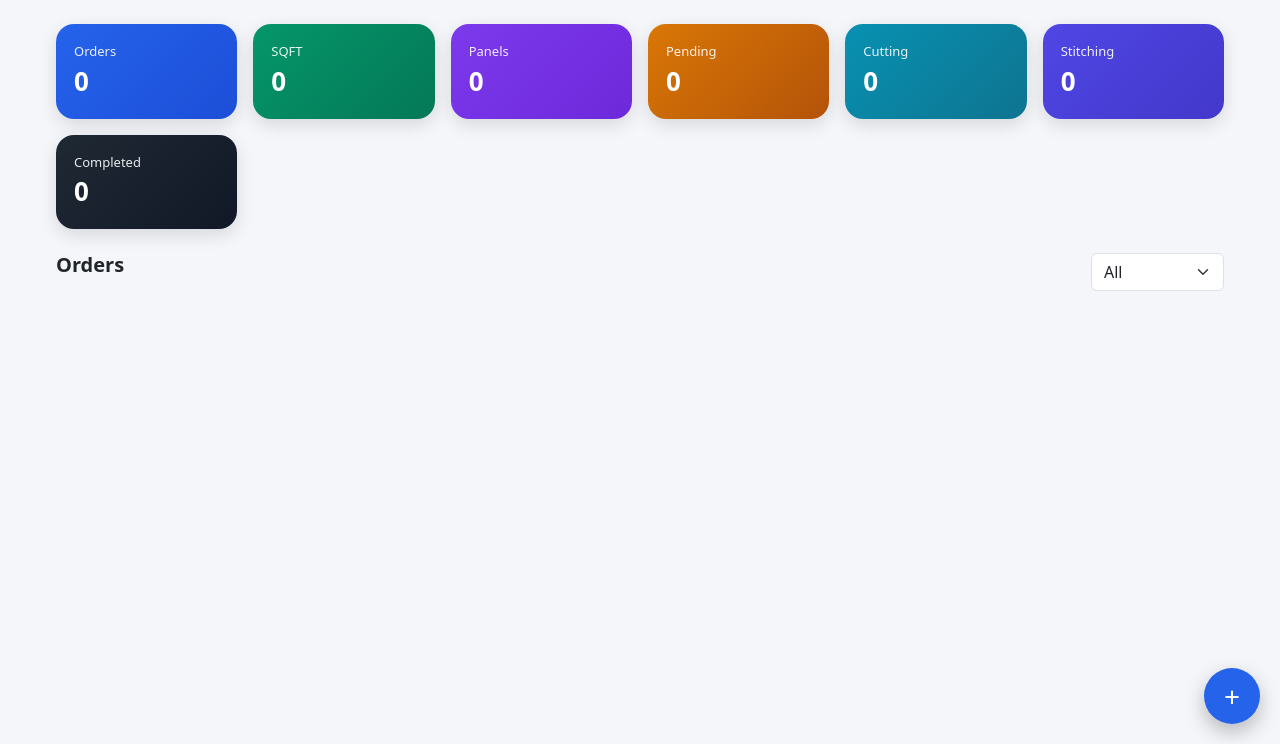
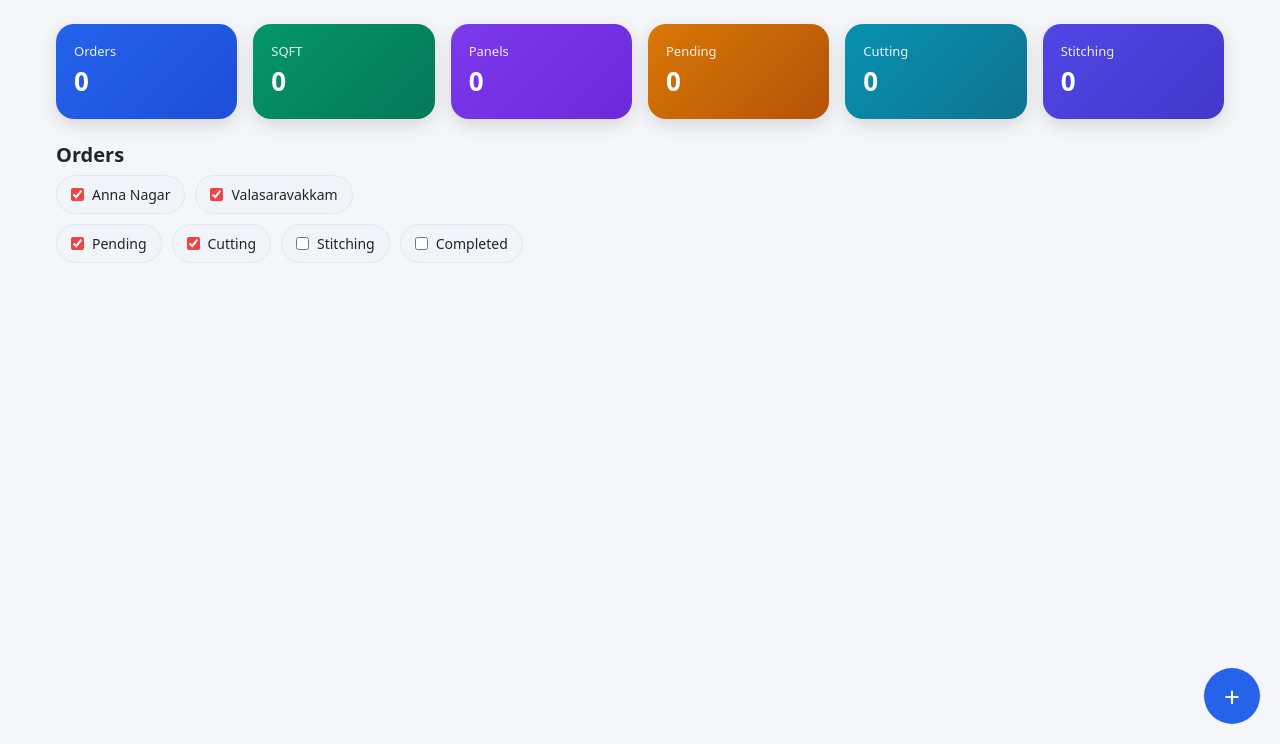
Before and after one commit to kunalQD/fabric_calc, a Flask app: page /dashboard in a window 1280 px wide. Shown: the part 56-800 px from the top of the page. Run offline with Flask 3, Linux system fonts and the light colour scheme; the visitor is signed in with stand-in values (Sample User, id 1); data that the repository does not hold is empty; parts of the project's set-up code (start-up, migrations or seed data) failed here and were passed over.

Commit message:
Add order printing functionality and enhance dashboard filters: implement PDF generation for orders and improve UI with status and showroom filters

```diff
--- a/app.py
+++ b/app.py
@@ -8,6 +8,8 @@ from reportlab.lib.pagesizes import A4
 from reportlab.platypus import SimpleDocTemplate, Paragraph, Spacer, Table, TableStyle
 from reportlab.lib.styles import getSampleStyleSheet
 from reportlab.lib import colors
+from reportlab.platypus import Image as RLImage
+from reportlab.lib.units import inch
 
 
 app = Flask(__name__)
@@ -141,6 +143,136 @@ def dashboard():
 def calculator():
     if not is_logged_in(): return redirect("/login")
     return render_template("index.html")
+
+@app.route("/api/orders/<oid>/print")
+def print_order(oid):
+    if not is_logged_in():
+        return "Unauthorized", 401
+
+    order = db.orders.find_one({"_id": oid})
+    if not order:
+        return "Order not found", 404
+
+    customer = db.customers.find_one(
+        {"_id": ObjectId(order["customer_id"])}
+    )
+
+    buffer = io.BytesIO()
+    doc = SimpleDocTemplate(
+        buffer,
+        pagesize=A4,
+        rightMargin=36,
+        leftMargin=36,
+        topMargin=36,
+        bottomMargin=36
+    )
+
+    styles = getSampleStyleSheet()
+    elements = []
+
+    # ---------- HEADER ----------
+    elements.append(Paragraph("<b>Quilt & Drapes</b>", styles["Title"]))
+    elements.append(Spacer(1, 10))
+
+    meta = [
+        f"<b>Name:</b> {customer.get('name','')}",
+        f"<b>Phone:</b> {customer.get('phone','')}",
+        f"<b>Address:</b> {customer.get('address','')}",
+        f"<b>Showroom:</b> {customer.get('showroom','')}",
+        f"<b>Status:</b> {order.get('status','')}",
+        f"<b>Due Date:</b> {order.get('due_date','')}"
+    ]
+
+    for m in meta:
+        elements.append(Paragraph(m, styles["Normal"]))
+
+    elements.append(Spacer(1, 14))
+
+    # ---------- WINDOW TABLE ----------
+    table_data = [[
+        "Window", "Stitch", "Lining", "Width", "Height",
+        "Panels", "Qty (Mtrs)", "Track (ft)"
+    ]]
+
+    for e in order.get("entries", []):
+        table_data.append([
+            e.get("Window",""),
+            e.get("Stitch",""),
+            e.get("Lining",""),
+            e.get("Width",""),
+            e.get("Height",""),
+            e.get("Panels",""),
+            f"{float(e.get('Quantity',0)):.2f}",
+            e.get("Track","")
+        ])
+
+    table = Table(table_data, repeatRows=1)
+    table.setStyle(TableStyle([
+        ("GRID", (0,0), (-1,-1), 0.5, colors.grey),
+        ("BACKGROUND", (0,0), (-1,0), colors.HexColor("#f1f5f9")),
+        ("FONT", (0,0), (-1,0), "Helvetica-Bold"),
+        ("ALIGN", (3,1), (-1,-1), "CENTER"),
+        ("VALIGN", (0,0), (-1,-1), "MIDDLE"),
+        ("BOTTOMPADDING", (0,0), (-1,-1), 6),
+        ("TOPPADDING", (0,0), (-1,-1), 6),
+    ]))
+
+    elements.append(table)
+    elements.append(Spacer(1, 16))
+
+    # ---------- WINDOW IMAGES ----------
+    for idx, e in enumerate(order.get("entries", []), start=1):
+        imgs = e.get("Images", [])
+        if not imgs:
+            continue
+
+        elements.append(
+            Paragraph(f"<b>Window {idx}: {e.get('Window','')}</b>",
+                      styles["Heading3"])
+        )
+        elements.append(Spacer(1, 8))
+
+        row = []
+        rows = []
+
+        for ref in imgs:
+            try:
+                fid = ref.replace("gridfs:", "")
+                f = fs.get(ObjectId(fid))
+                img_data = io.BytesIO(f.read())
+
+                img = RLImage(img_data, width=2.5*inch, height=2.5*inch)
+                img.hAlign = "LEFT"
+                row.append(img)
+
+                if len(row) == 3:
+                    rows.append(row)
+                    row = []
+            except:
+                continue
+
+        if row:
+            rows.append(row)
+
+        for r in rows:
+            elements.append(Table([r], colWidths=[130]*len(r)))
+            elements.append(Spacer(1, 6))
+
+        elements.append(Spacer(1, 12))
+
+    # ---------- BUILD ----------
+    doc.build(elements)
+    buffer.seek(0)
+
+    filename = f"Order_{customer.get('name','').replace(' ','_')}.pdf"
+
+    return send_file(
+        buffer,
+        as_attachment=True,
+        download_name=filename,
+        mimetype="application/pdf"
+    )
+
 
 # ---------------- IMAGES ----------------
 
@@ -316,18 +448,26 @@ def delete_order(oid):
 
 @app.route("/api/orders/list")
 def list_orders():
+
+    print("Listing orders with args:", request.args)
     if not is_logged_in():
         return jsonify({"error": "unauthorized"}), 401
 
     status = request.args.get("status")
-    q = {} if status in (None, "All") else {"status": status}
+    showroom = request.args.get("showroom")
+
+    q = {}
+
+    # ✅ STATUS FILTER (orders collection)
+    if status:
+        q["status"] = {"$in": status.split(",")}
 
     out = []
 
     for o in db.orders.find(q).sort("created_at", DESCENDING):
 
+        # 🔹 Fetch customer safely
         cust = db.customers.find_one({"_id": o.get("customer_id")})
-
         if not cust:
             try:
                 cust = db.customers.find_one({"_id": ObjectId(o.get("customer_id"))})
@@ -335,7 +475,13 @@ def list_orders():
                 cust = None
 
         if not cust:
-            cust = {"name": "Unknown", "phone": "-"}
+            continue
+
+        # ✅ SHOWROOM FILTER (customer collection)
+        if showroom:
+            allowed = showroom.split(",")
+            if cust.get("showroom") not in allowed:
+                continue
 
         sqft = 0
         panels = 0
@@ -352,7 +498,7 @@ def list_orders():
             "created_at": o.get("created_at"),
             "updated_at": o.get("updated_at"),
             "due_date": o.get("due_date"),
-
+            "showroom": cust.get("showroom", ""),
             "item_count": len(o.get("entries") or []),
             "panels": panels,
             "sqft": round(sqft, 2)
@@ -361,6 +507,7 @@ def list_orders():
     return jsonify(out)
 
 
+
 # ---------------- RUN ----------------
 
 if __name__ == "__main__":
--- a/templates/dashboard.html
+++ b/templates/dashboard.html
@@ -19,39 +19,102 @@ body { background:#f4f6f9; font-size:14px; }
   padding:18px;
   color:#fff;
   box-shadow:0 6px 18px rgba(0,0,0,.12);
-  transition: transform .2s ease, box-shadow .2s ease;
 }
-.kpi-card:hover {
-  transform: translateY(-4px);
-  box-shadow:0 10px 26px rgba(0,0,0,.18);
-}
-
 .kpi-title { font-size:13px; opacity:.9 }
 .kpi-value { font-size:26px; font-weight:700 }
 
-/* Semantic KPI Colors */
-.kpi-orders {
-  background: linear-gradient(135deg,#2563EB,#1D4ED8);
-}
-.kpi-sqft {
-  background: linear-gradient(135deg,#059669,#047857);
-}
-.kpi-panels {
-  background: linear-gradient(135deg,#7C3AED,#6D28D9);
+.kpi-orders { background:linear-gradient(135deg,#2563EB,#1D4ED8); }
+.kpi-sqft { background:linear-gradient(135deg,#059669,#047857); }
+.kpi-panels { background:linear-gradient(135deg,#7C3AED,#6D28D9); }
+.kpi-pending { background:linear-gradient(135deg,#D97706,#B45309); }
+.kpi-cutting { background:linear-gradient(135deg,#0891B2,#0E7490); }
+.kpi-stitching { background:linear-gradient(135deg,#4F46E5,#4338CA); }
+.kpi-completed { background:linear-gradient(135deg,#1F2933,#111827); }
+
+/* ---------- FILTER PILLS (LEFT SIDE) ---------- */
+.filter-pill {
+  display: inline-flex;
+  align-items: center;
+  gap: 6px;
+  padding: 6px 14px;
+  border-radius: 999px;
+  background: #eef2f7;
+  font-size: 13px;
+  cursor: pointer;
+  user-select: none;
+  border: 1px solid #e2e8f0;
 }
 
-.kpi-pending {
-  background: linear-gradient(135deg,#D97706,#B45309);
+.filter-pill input {
+  margin: 0;
 }
-.kpi-cutting {
-  background: linear-gradient(135deg,#0891B2,#0E7490);
+
+
+.status-filter-bar {
+  display: flex;
+  gap: 10px;
+  flex-wrap: wrap;
 }
-.kpi-stitching {
-  background: linear-gradient(135deg,#4F46E5,#4338CA);
+
+.status-filter-bar {
+  margin-top: 6px;
 }
-.kpi-completed {
-  background: linear-gradient(135deg,#1F2933,#111827);
+
+.status-pill {
+  background:#f1f5f9;
+  border:1px solid #e2e8f0;
 }
+
+.order-filters {
+  display: flex;
+  flex-direction: column;
+  gap: 10px;
+}
+
+.filter-group {
+  display: flex;
+  flex-wrap: wrap;
+  gap: 10px;
+}
+
+.filter-pill {
+  display: flex;
+  align-items: center;
+  gap: 8px;
+  padding: 8px 14px;
+  background: #f1f5f9;
+  border-radius: 999px;
+  cursor: pointer;
+  font-size: 14px;
+}
+
+.filter-pill input {
+  accent-color: #ef4444;
+  cursor: pointer;
+}
+
+
+.status-pill {
+  display: inline-flex;
+  align-items: center;
+  gap: 6px;
+  padding: 6px 12px;
+  border-radius: 999px;
+  background: #eef2f7;
+  font-size: 13px;
+  cursor: pointer;
+  user-select: none;
+}
+
+.status-pill input {
+  margin: 0;
+}
+
+
+.status-check input {
+  margin-right: 6px;
+}
+
 
 /* ---------- ORDER CARDS ---------- */
 .order-card {
@@ -96,7 +167,6 @@ body { background:#f4f6f9; font-size:14px; }
   justify-content:center;
   font-size:28px;
   text-decoration:none;
-  box-shadow:0 8px 20px rgba(0,0,0,.25);
 }
 </style>
 </head>
@@ -112,67 +182,58 @@ body { background:#f4f6f9; font-size:14px; }
 
 <!-- KPI -->
 <div class="row g-3 mb-4">
-  <div class="col-6 col-md-2">
-    <div class="kpi-card kpi-orders">
-      <div class="kpi-title">Orders</div>
-      <div id="kpiOrders" class="kpi-value">0</div>
+  <div class="col-6 col-md-2"><div class="kpi-card kpi-orders"><div class="kpi-title">Orders</div><div id="kpiOrders" class="kpi-value">0</div></div></div>
+  <div class="col-6 col-md-2"><div class="kpi-card kpi-sqft"><div class="kpi-title">SQFT</div><div id="kpiSqft" class="kpi-value">0</div></div></div>
+  <div class="col-6 col-md-2"><div class="kpi-card kpi-panels"><div class="kpi-title">Panels</div><div id="kpiPanels" class="kpi-value">0</div></div></div>
+  <div class="col-6 col-md-2"><div class="kpi-card kpi-pending"><div class="kpi-title">Pending</div><div id="kpiPending" class="kpi-value">0</div></div></div>
+  <div class="col-6 col-md-2"><div class="kpi-card kpi-cutting"><div class="kpi-title">Cutting</div><div id="kpiCutting" class="kpi-value">0</div></div></div>
+  <div class="col-6 col-md-2"><div class="kpi-card kpi-stitching"><div class="kpi-title">Stitching</div><div id="kpiStitching" class="kpi-value">0</div></div></div>
+</div>
+
+<div class="mb-3">
+  <h5 class="fw-bold mb-2">Orders</h5>
+
+  <div class="order-filters">
+
+    <!-- SHOWROOM FILTER -->
+    <div class="filter-group" id="showroomFilters">
+      <label class="filter-pill">
+        <input type="checkbox" value="Anna Nagar" checked>
+        Anna Nagar
+      </label>
+
+      <label class="filter-pill">
+        <input type="checkbox" value="Valasaravakkam" checked>
+        Valasaravakkam
+      </label>
+    </div>
+
+    <!-- STATUS FILTER -->
+    <div class="filter-group" id="statusFilters">
+      <label class="filter-pill">
+        <input type="checkbox" value="Pending" checked>
+        Pending
+      </label>
+
+      <label class="filter-pill">
+        <input type="checkbox" value="Cutting" checked>
+        Cutting
+      </label>
+
+      <label class="filter-pill">
+        <input type="checkbox" value="Stitching">
+        Stitching
+      </label>
+
+      <label class="filter-pill">
+        <input type="checkbox" value="Completed">
+        Completed
+      </label>
+    </div>
+
   </div>
 </div>
 
-  <div class="col-6 col-md-2">
-    <div class="kpi-card kpi-sqft">
-      <div class="kpi-title">SQFT</div>
-      <div id="kpiSqft" class="kpi-value">0</div>
-    </div>
-  </div>
-
-  <div class="col-6 col-md-2">
-  <div class="kpi-card kpi-panels">
-    <div class="kpi-title">Panels</div>
-    <div id="kpiPanels" class="kpi-value">0</div>
-  </div>
-</div>
-
-
-  <div class="col-6 col-md-2">
-    <div class="kpi-card kpi-pending">
-      <div class="kpi-title">Pending</div>
-      <div id="kpiPending" class="kpi-value">0</div>
-    </div>
-  </div>
-
-  <div class="col-6 col-md-2">
-    <div class="kpi-card kpi-cutting">
-      <div class="kpi-title">Cutting</div>
-      <div id="kpiCutting" class="kpi-value">0</div>
-    </div>
-  </div>
-
-  <div class="col-6 col-md-2">
-    <div class="kpi-card kpi-stitching">
-      <div class="kpi-title">Stitching</div>
-      <div id="kpiStitching" class="kpi-value">0</div>
-    </div>
-  </div>
-
-  <div class="col-6 col-md-2">
-    <div class="kpi-card kpi-completed">
-      <div class="kpi-title">Completed</div>
-      <div id="kpiCompleted" class="kpi-value">0</div>
-    </div>
-  </div>
-</div>
-
-<div class="d-flex justify-content-between mb-3">
-  <h5 class="fw-bold">Orders</h5>
-  <select id="statusFilter" class="form-select w-auto" onchange="loadOrders()">
-    <option>All</option>
-    <option>Pending</option>
-    <option>Cutting</option>
-    <option>Stitching</option>
-    <option>Completed</option>
-  </select>
-</div>
 
 <div class="row g-3" id="orders"></div>
 
@@ -188,85 +248,126 @@ async function loadKPIs(){
   const d = await (await fetch("/api/dashboard/kpis")).json();
   kpiOrders.innerText = d.orders;
   kpiSqft.innerText = d.sqft;
-
-  kpiPanels.innerText = d.panels;   // ✅ ADD THIS LINE
-
+  kpiPanels.innerText = d.panels;
   kpiPending.innerText = d.status.Pending;
   kpiCutting.innerText = d.status.Cutting;
   kpiStitching.innerText = d.status.Stitching;
-  kpiCompleted.innerText = d.status.Completed;
 }
 
 
+
 async function loadOrders(){
-  const s=statusFilter.value;
-  const data=await (await fetch(`/api/orders/list?status=${s}`)).json();
-  const today=new Date();
+  const checkedStatuses = Array.from(
+    document.querySelectorAll('#statusFilters input:checked')
+  ).map(cb => cb.value);
 
-  orders.innerHTML=data.map(o=>{
-    const created=new Date(o.created_at);
-    const updated=o.updated_at?new Date(o.updated_at):created;
-    const due=o.due_date?new Date(o.due_date):new Date(created.getTime()+7*86400000);
-    const diff=daysBetween(today,due);
+  if (checkedStatuses.length === 0) {
+    orders.innerHTML = `
+      <div class="text-muted text-center py-5">
+        No status selected
+      </div>`;
+    return;
+  }
 
-    let badgeClass="badge-future",badgeText=`Due in ${diff} days`,overdue="";
-    if(diff<0){badgeClass="badge-overdue";badgeText=`Overdue ${Math.abs(diff)}d`;overdue="order-overdue"}
-    else if(diff===0){badgeClass="badge-today";badgeText="Due Today"}
+  const showroomChecked = Array.from(
+    document.querySelectorAll('#showroomFilters input:checked')
+  ).map(cb => cb.value);
 
-    const locked=o.status==="Completed";
+  console.log("Showrooms:", showroomChecked);
+  console.log("Statuses:", checkedStatuses);
+
+  const qs = new URLSearchParams();
+  qs.set("status", checkedStatuses.join(","));
+
+  if (showroomChecked.length) {
+    qs.set("showroom", showroomChecked.join(","));
+  }
+
+  const res = await fetch(`/api/orders/list?${qs.toString()}`);
+
+  if (!res.ok) {
+    console.error("Order fetch failed");
+    return;
+  }
+
+  const data = await res.json();   // ✅ THIS WAS MISSING
+
+  renderOrders(data);              // ✅ now data exists
+}
+
+function renderOrders(data){
+  const today = new Date();
+
+  orders.innerHTML = data.map(o => {
+    const due = o.due_date ? new Date(o.due_date) : null;
+    let badgeClass = "badge-future";
+    let badgeText = "No due date";
+
+    if (due) {
+      const diff = Math.ceil((due - today) / (1000 * 60 * 60 * 24));
+      if (diff < 0) {
+        badgeClass = "badge-overdue";
+        badgeText = `Overdue ${Math.abs(diff)}d`;
+      } else if (diff === 0) {
+        badgeClass = "badge-today";
+        badgeText = "Due Today";
+      } else {
+        badgeText = `Due in ${diff} days`;
+      }
+    }
 
     return `
       <div class="col-md-6">
-      <div class="order-card order-${o.status.toLowerCase()} ${overdue}">
-        <div class="fw-bold">${o.name}</div>
-        <div class="text-muted small">${o.phone}</div>
+        <div class="order-card order-${o.status.toLowerCase()}">
+
+          <span class="status-pill status-${o.status.toLowerCase()}">
+            ${o.status}
+          </span>
+
+          <div class="fw-bold">${o.name || "-"}</div>
+          <div class="text-muted small">${o.phone || ""}</div>
 
           <div class="my-2">
             <span class="badge badge-soft">${o.item_count} windows</span>
             <span class="badge badge-soft">${o.panels} panels</span>
+            <span class="badge badge-soft">${o.showroom || "—"}</span>
             <span class="badge ${badgeClass}">${badgeText}</span>
           </div>
 
-        <small class="text-muted">Due: ${due.toLocaleDateString()} | Last edit: ${updated.toLocaleDateString()}</small>
+          <div class="d-flex gap-2 mt-3">
+            <a href="/calculator?order_id=${o.order_id}"
+               class="btn btn-outline-primary btn-sm">✏️</a>
 
-        <div class="d-flex gap-2 mt-3">
-          <select class="form-select form-select-sm" ${locked?"disabled":""}
-            onchange="updateStatus('${o.order_id}',this.value)">
-            ${["Pending","Cutting","Stitching","Completed"]
-              .map(s=>`<option ${s===o.status?"selected":""}>${s}</option>`).join("")}
-          </select>
+            <a href="/api/orders/${o.order_id}/print"
+               class="btn btn-outline-secondary btn-sm">⬇️</a>
 
-          ${locked?"":`
-          <a href="/calculator?order_id=${o.order_id}" class="btn btn-outline-primary btn-sm">✏️</a>
-          <a href="/calculator?duplicate_from=${o.order_id}" class="btn btn-outline-secondary btn-sm">📄</a>
             <button class="btn btn-outline-danger btn-sm"
-            onclick="deleteOrder('${o.order_id}')">🗑</button>`}
+              onclick="deleteOrder('${o.order_id}')">🗑</button>
           </div>
         </div>
       </div>`;
   }).join("");
 }
 
-async function updateStatus(id,status){
-  await fetch(`/api/orders/${id}/status`,{method:"POST",headers:{"Content-Type":"application/json"},body:JSON.stringify({status})});
-  loadKPIs();loadOrders();
-}
+
 
 async function deleteOrder(id){
-  if(!confirm("Delete this order? This cannot be undone."))return;
+  if(!confirm("Delete this order?")) return;
   await fetch(`/api/orders/${id}`,{method:"DELETE"});
   loadKPIs();loadOrders();
 }
 
 loadKPIs();loadOrders();
-</script>
 
-<script>
-function deleteOrder(id){
-  if(!confirm("Delete order?")) return;
-  fetch(`/api/orders/${id}`,{method:"DELETE"})
-    .then(()=>location.reload());
-}
+document.querySelectorAll('#statusFilters input').forEach(cb => {
+  cb.addEventListener('change', () => {
+    loadOrders();
+  });
+});
+
+document
+  .querySelectorAll('#statusFilters input, #showroomFilters input')
+  .forEach(cb => cb.addEventListener('change', loadOrders));
 </script>
 
 </body>
```
Also changed, not shown: other parts of templates/dashboard.html (+18 -11 lines), templates/index.html (+135 -36 lines). Lines whose indentation alone changed are shown as unchanged.
